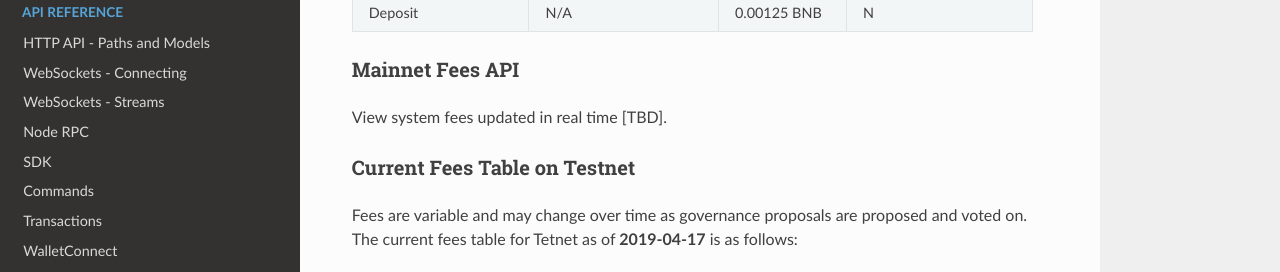
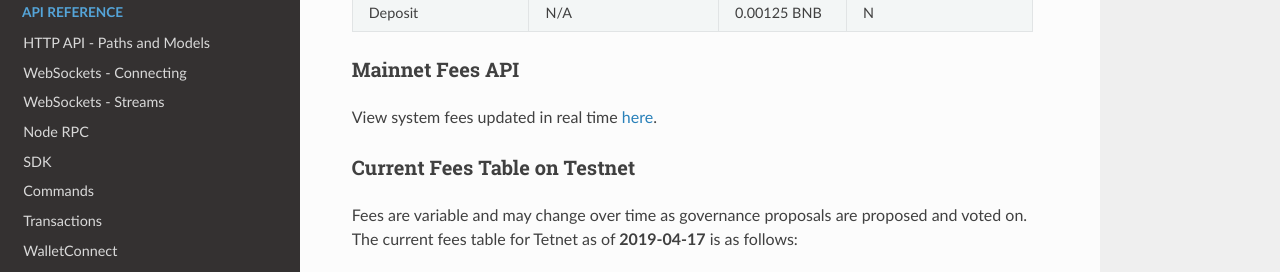
Before and after one commit to yash-sharma1/docs-site, an MkDocs documentation site: the page built from docs/trading-spec.md, in a window 1280 px wide and 900 px high, scrolled down 2816 px. Shown: the part 150-422 px from the top of the window. Built offline with MkDocs 1.6.1, drawn with Linux system fonts in a browser that asks for light colours; nearby versions of some CDN libraries.

Commit message:
Update trading-spec.md

```diff
--- a/docs/trading-spec.md
+++ b/docs/trading-spec.md
@@ -111,7 +111,7 @@ Deposit | N/A | 0.00125 BNB | N
 
 ### Mainnet Fees API
 
-View system fees updated in real time [TBD].
+View system fees updated in real time [here](https://dex.binance.org/api/v1/fees).
 
 
 ### Current Fees Table on Testnet
```
